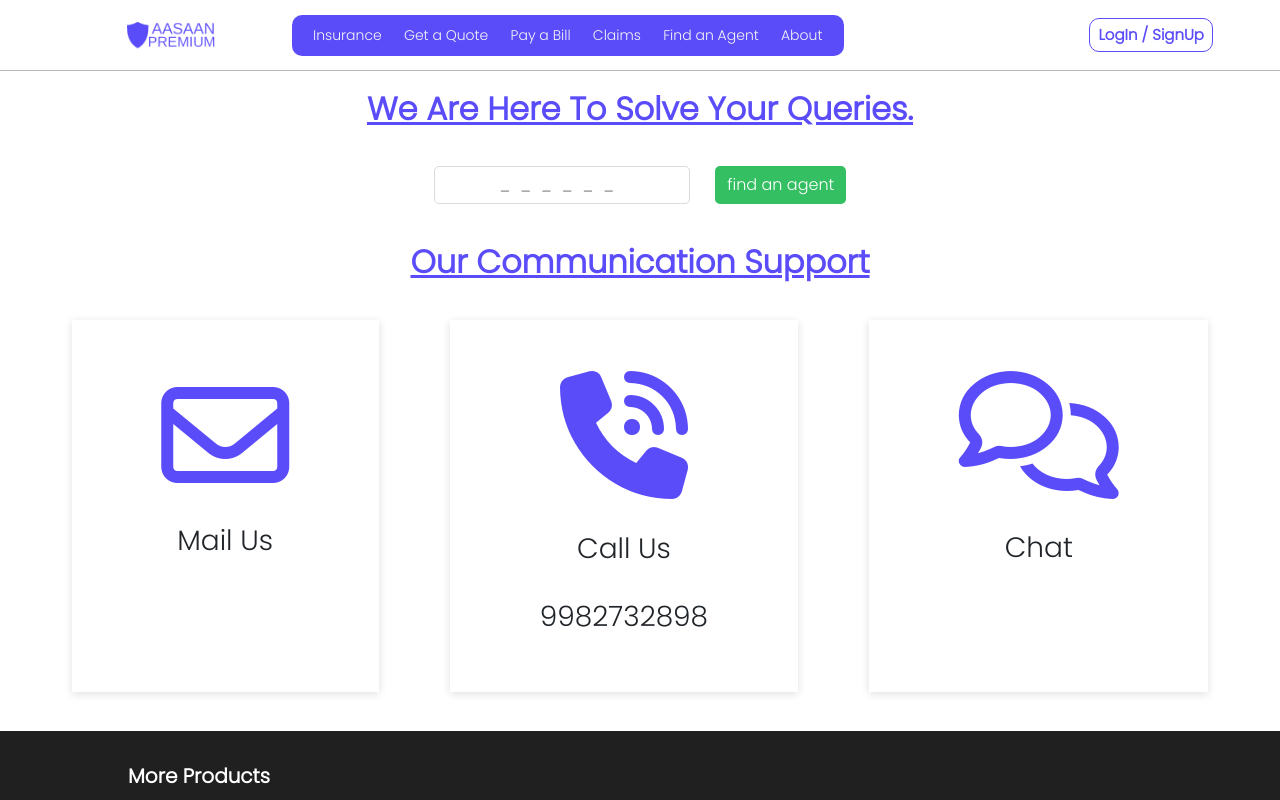
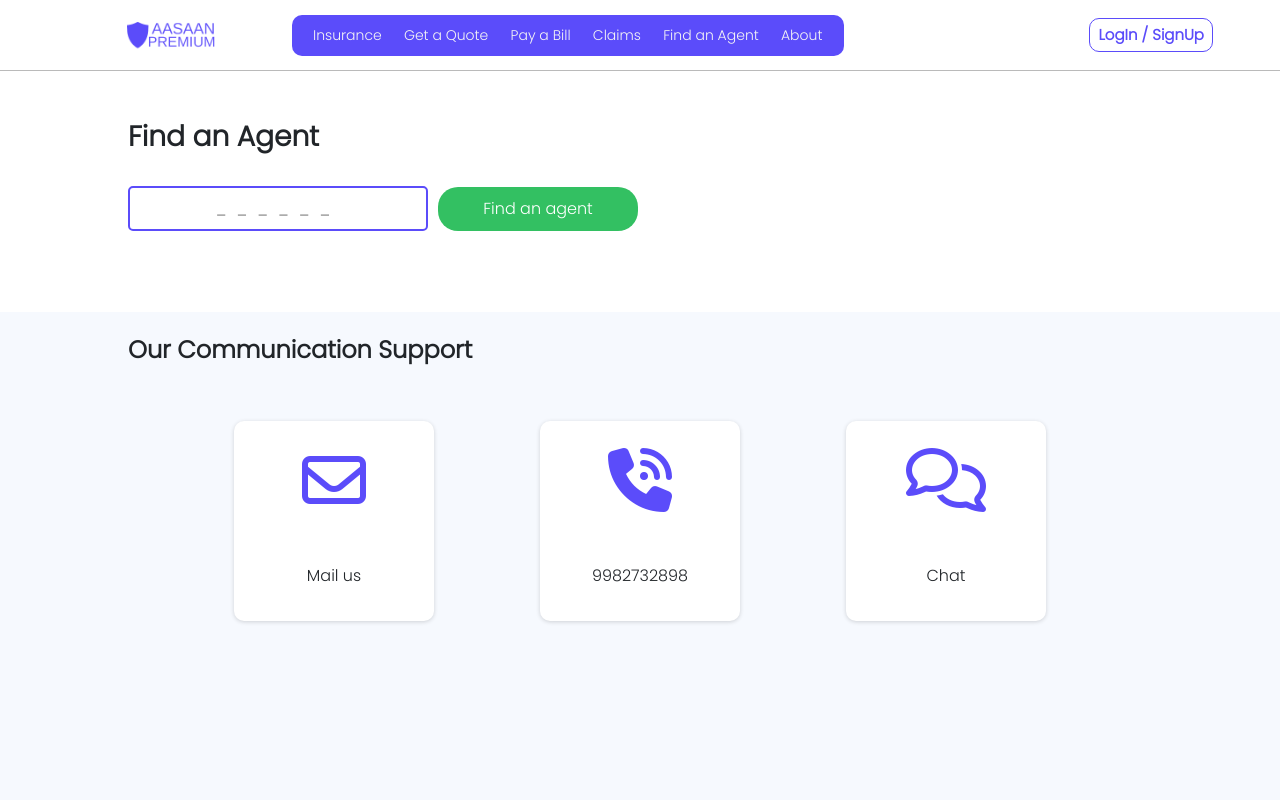
Before and after one commit to kumarlava0007/aasaan-premium, a React (Create React App) app: page /#/findAnAgent in a window 1280 px wide. Shown: the top 800 px of the page. Built offline with nearby package versions, Linux system fonts and the light colour scheme.

Commit message:
redesigned find an agent

```diff
--- a/package.json
+++ b/package.json
@@ -13,6 +13,7 @@
     "@testing-library/jest-dom": "^5.14.1",
     "@testing-library/react": "^11.2.7",
     "@testing-library/user-event": "^12.8.3",
+    "firebase": "^9.5.0",
     "gh-pages": "^3.2.3",
     "react": "^17.0.2",
     "react-dom": "^17.0.2",
--- a/src/App.js
+++ b/src/App.js
@@ -11,7 +11,7 @@ import PayABill from "./components/navbar pages/PayABill";
 import Insurance from "./components/navbar pages/Insurance";
 import GetAQuote from "./components/navbar pages/GetAQuote";
 import Claims from "./components/navbar pages/Claims";
-import FindAnAgent from "./components/navbar pages/FindAnAgent";
+import FindAnAgent from "./components/navbar pages/FindAnAgentTwo";
 
 function App() {
   return (
--- a/src/components/navbar pages/FindAnAgent.jsx
+++ b/src/components/navbar pages/FindAnAgent.jsx
@@ -4,23 +4,26 @@ const FindAnAgent = () => {
     return (
         <Master>
             <Main>We Are Here To Solve Your Queries.</Main>
+            <br />
             <Zipcode>
                 <input type="text" required placeholder="______" maxLength="6"></input>
-                <button>find an agent</button>
+                <button>Find an agent</button>
             </Zipcode>
+            <br /><br /><br />
+            <hr />
             <Extraservices>
                 <Head>Our Communication Support</Head>
                 <Cardsection>
                     <Mailbox>
-                    <Icon><a href="mailto:swamisonamkumarsingh576@gmail.com"><i class="fa fa-envelope-o fa-8x" aria-hidden="true" style={{color:"#5b4cfa"}}></i></a></Icon>
+                    <Icon><a href="mailto:swamisonamkumarsingh576@gmail.com"><i class="fa fa-envelope-o fa-4x" aria-hidden="true" style={{color:"#5b4cfa"}}></i></a></Icon>
                     <Para>Mail Us</Para>
                     </Mailbox>
                     <Mailbox>
-                    <Icon><i class="fa fa-volume-control-phone fa-8x" aria-hidden="true" style={{color:"#5b4cfa"}}></i></Icon>
-                    <Para>Call Us<br/><br/>9982732898</Para>
+                    <Icon><i class="fa fa-volume-control-phone fa-4x" aria-hidden="true" style={{color:"#5b4cfa"}}></i></Icon>
+                    <Para>9982732898</Para>
                     </Mailbox>
                     <Mailbox>
-                    <Icon><i class="fa fa-comments-o fa-8x" aria-hidden="true" style={{color:"#5b4cfa"}}></i></Icon>
+                    <Icon><i class="fa fa-comments-o fa-4x" aria-hidden="true" style={{color:"#5b4cfa"}}></i></Icon>
                     <Para>Chat</Para>
                     </Mailbox>
                 </Cardsection>
@@ -30,22 +33,23 @@ const FindAnAgent = () => {
 }
 
 export default FindAnAgent
+
 const Master=style.div`
-
+height: 100vh;
 `
 const Main=style.h2`
-color:#5b4cfa;
+color:black;
 margin:7% 0 3% 0;
 font-weight:1000;
 text-align:center;
-text-decoration:underline;
+
 `
 const Zipcode=style.div`
 display:flex;
 justify-content:center;
 input{
-    margin-right:2%;
-    border:1.5px solid #DBDBDB;
+    margin-right:10px;
+    border:2px solid #5b4cfa;
     outline:none;
     border-radius:5px;
     width:20%;
@@ -53,39 +57,48 @@ input{
     text-align:center;
 }
 button{
-    color:white;
-    background-color:#34BF62;
-    border:2px solid #34BF62;
-    padding:5px 10px;
-    border-radius:5px;
-    outline:none;
-    cursor:pointer;
+    width: 200px;
+    padding: 10px;
+    margin-right: 10px;
+    cursor: pointer;
+    border-radius: 20px;
+    background-color: #33c062;
+    color: white;
+    border: none;
 }
 `
 const Extraservices=style.div`
-margin-top:3%;
+display:flex;
+flex-direction: column;
+justify-content:center;
+align-items: center;
 `
-const Head=style.h2`
+const Head=style.h3`
+margin: 50px 0px;
 text-align:center;
-font-weight:1000;
-color:#5b4cfa;
-text-decoration:underline;
+font-weight:bold;
 `
 const Cardsection=style.div`
-margin:3% 0 3% 0;
+width: 50vw;
 display:flex;
 justify-content:space-evenly;
 `
 const Mailbox=style.div`
-box-shadow: rgba(99, 99, 99, 0.2) 0px 2px 8px 0px;
-padding:4% 7%;
+display:flex;
+flex-direction: column;
+justify-content:center;
+box-shadow: rgba(0, 0, 0, 0.16) 0px 1px 4px;
+width: 200px;
+height: 200px;
+border-radius: 10px;
+background-color: whitesmoke;
 `
 const Icon=style.a`
 display:flex;
 justify-content:center;
 `
-const Para=style.h3`
+const Para=style.h6`
 text-align:center;
 margin-top:20%;
-color:
+font-weight: bold;
 `
--- /dev/null
+++ b/src/components/navbar pages/FindAnAgentTwo.jsx
@@ -0,0 +1,38 @@
+import React from 'react'
+import Styles from '../../styles/findAndAgent.module.css'
+export default function FindAnAgentTwo() {
+    return (
+        <div className={Styles.mainContainer}>
+            <div className={Styles.containerOne}>
+                <h3><strong>Find an Agent</strong></h3>
+                <br />
+                <input type="text" required placeholder="______" maxLength="6" className={Styles.inputs}></input>
+                <button className={Styles.buttons}>Find an agent</button>
+            </div>
+            <br />
+            <br />
+            <br />
+            <div className={Styles.mainContainerTwo}>
+                <br />
+                <div className={Styles.containerTwo}>
+                    <h4><strong>Our Communication Support</strong></h4>
+                    <br /><br />
+                    <div className={Styles.cardSection}>
+                        <div className={Styles.cards}>
+                            <a href="mailto:swamisonamkumarsingh576@gmail.com"><i class="fa fa-envelope-o fa-4x" aria-hidden="true" style={{ color: "#5b4cfa" }}></i></a>
+                            <h6>Mail us</h6>
+                        </div>
+                        <div className={Styles.cards}>
+                            <i class="fa fa-volume-control-phone fa-4x" aria-hidden="true" style={{ color: "#5b4cfa" }}></i>
+                            <h6>9982732898</h6>
+                        </div>
+                        <div className={Styles.cards}>
+                            <i class="fa fa-comments-o fa-4x" aria-hidden="true" style={{ color: "#5b4cfa" }}></i>
+                            <h6>Chat</h6>
+                        </div>
+                    </div>
+                </div>
+            </div>
+        </div>
+    )
+}
--- /dev/null
+++ b/src/styles/findAndAgent.module.css
@@ -0,0 +1,60 @@
+.mainContainer {
+    height: 100vh;
+}
+
+.containerOne {
+    width: 90vw;
+    margin-left: 10vw;
+    padding-top: 15vh;
+    height: 30vh;
+}
+.containerTwo {
+    width: 80vw;
+    margin-left: 10vw;
+    margin-right: 10vw;
+}
+
+.inputs {
+    margin-right:10px;
+    border:2px solid #5b4cfa;
+    outline:none;
+    border-radius:5px;
+    width:300px;
+    height: 45px;
+    letter-spacing:10px;
+    text-align:center;
+}
+
+.buttons {
+    width: 200px;
+    padding: 10px;
+    margin-right: 10px;
+    cursor: pointer;
+    border-radius: 20px;
+    background-color: #33c062;
+    color: white;
+    border: none;
+}
+
+.cardSection {
+    display:flex;
+    justify-content:space-evenly;
+}
+
+.cards {
+    display:flex;
+    flex-direction: column;
+    justify-content:space-around;
+    align-items: center;
+    box-shadow: rgba(0, 0, 0, 0.16) 0px 1px 4px;
+    width: 200px;
+    height: 200px;
+    border-radius: 10px;
+    background-color: white;
+}
+
+.mainContainerTwo {
+    width: 100vw;
+    height: 100%;
+    background-color: #F6F9FE;
+}
```
Also changed, not shown: src/FIrebase.js (added, +20 -0 lines), src/components/navbar pages/About.jsx (+8 -8 lines), 1 other file (tests, documents, lock files or other folders).
